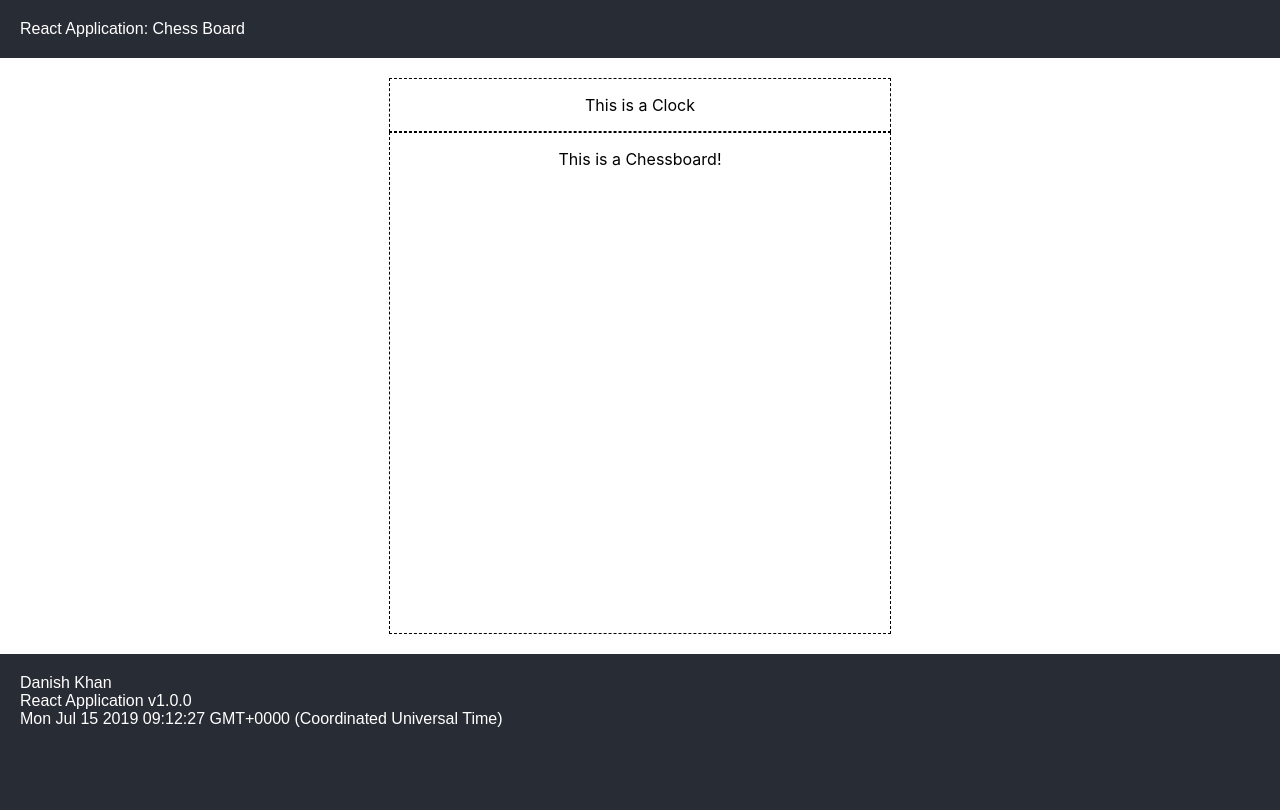
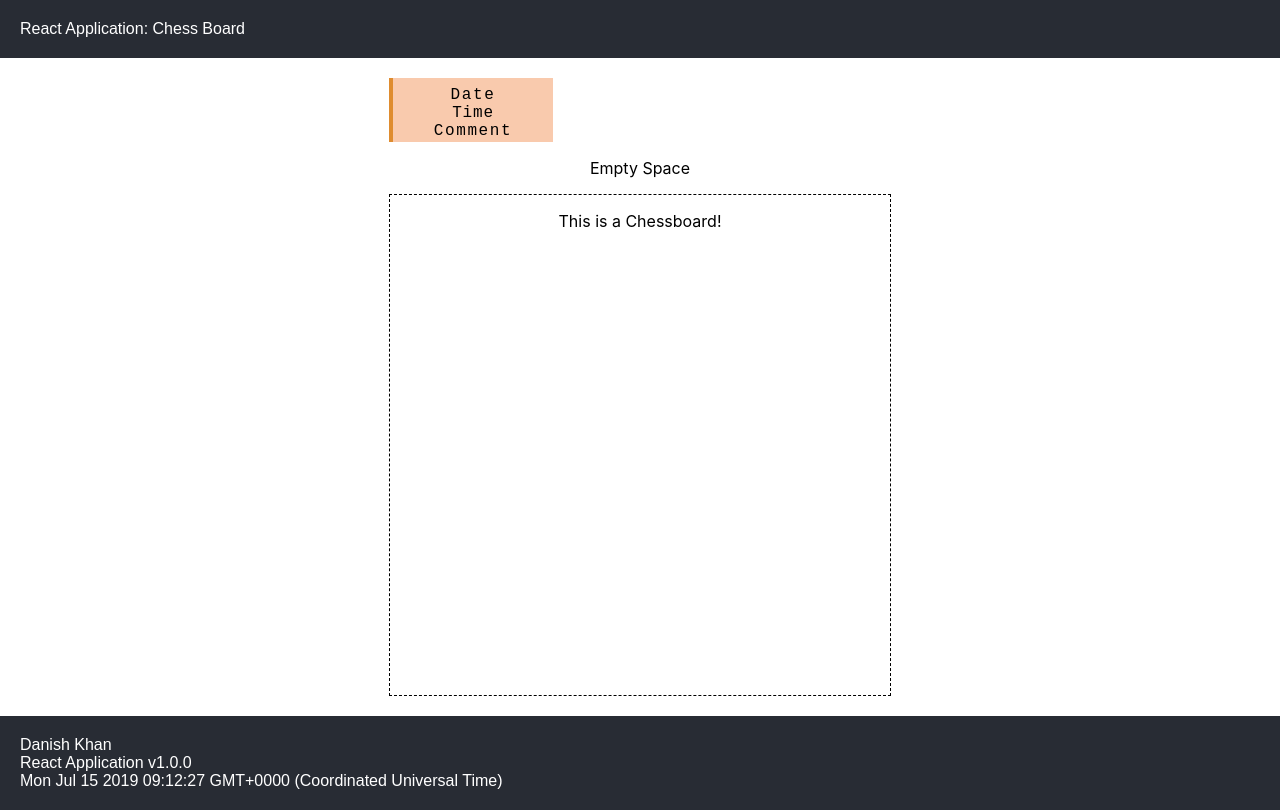
Before and after one commit to khand5/chess-knight-react, a React (Create React App) app: page / in a window 1280 px wide. Built offline with nearby package versions, Linux system fonts and the light colour scheme.

Commit message:
Added styling for Clock component.

```diff
--- a/src/App.tsx
+++ b/src/App.tsx
@@ -15,6 +15,7 @@ const App: React.FC = () => {
       <body className="App-body">
         <div className="App-body-content">
           <Clock />
+          <p>Empty Space</p>
           <Chessboard />
         </div>
       </body>
--- a/src/components/Clock/Clock.css
+++ b/src/components/Clock/Clock.css
@@ -1,5 +1,32 @@
+.Clock-container {
+  border-left-width: 4px;
+  border-left-style: solid;
+  border-left-color: #df8c2f;
+  color: rgb(0, 0, 0);
+  background: #f9caad;
+  background-size: 100%;
+  height: 4em;
+  width: 10em;
+}
+
 .Clock {
-  border-color: black;
-  border-width: 1px;
-  border-style: dashed;
+  font-family: "Share Tech Mono", monospace;
+  color: #000000;
+  text-align: center;
+  padding: 0.5em;
 }
+.Clock-time {
+  letter-spacing: 0.05em;
+  font-size: 1em;
+  margin: 0;
+}
+.Clock-date {
+  letter-spacing: 0.1em;
+  font-size: 1em;
+  margin: 0;
+}
+.Clock-text {
+  letter-spacing: 0.1em;
+  font-size: 1em;
+  margin: 0;
+}
--- a/src/components/Clock/Clock.tsx
+++ b/src/components/Clock/Clock.tsx
@@ -3,8 +3,12 @@ import "./Clock.css";
 
 const Clock: React.FC = () => {
   return (
-    <div className="Clock">
-      <p>This is a Clock</p>
+    <div className="Clock-container">
+      <div className="Clock">
+        <p className="Clock-date">Date</p>
+        <p className="Clock-time">Time</p>
+        <p className="Clock-text">Comment</p>
+      </div>
     </div>
   );
 };
```
